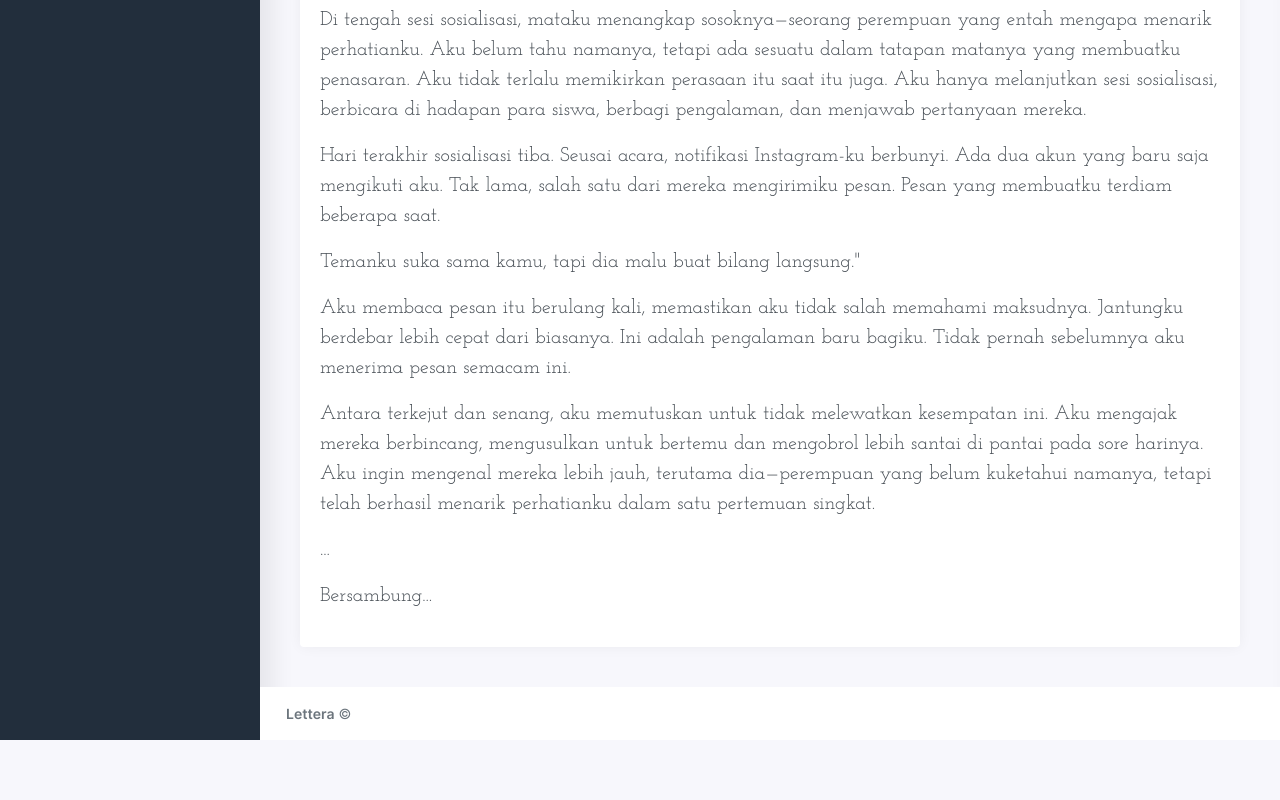
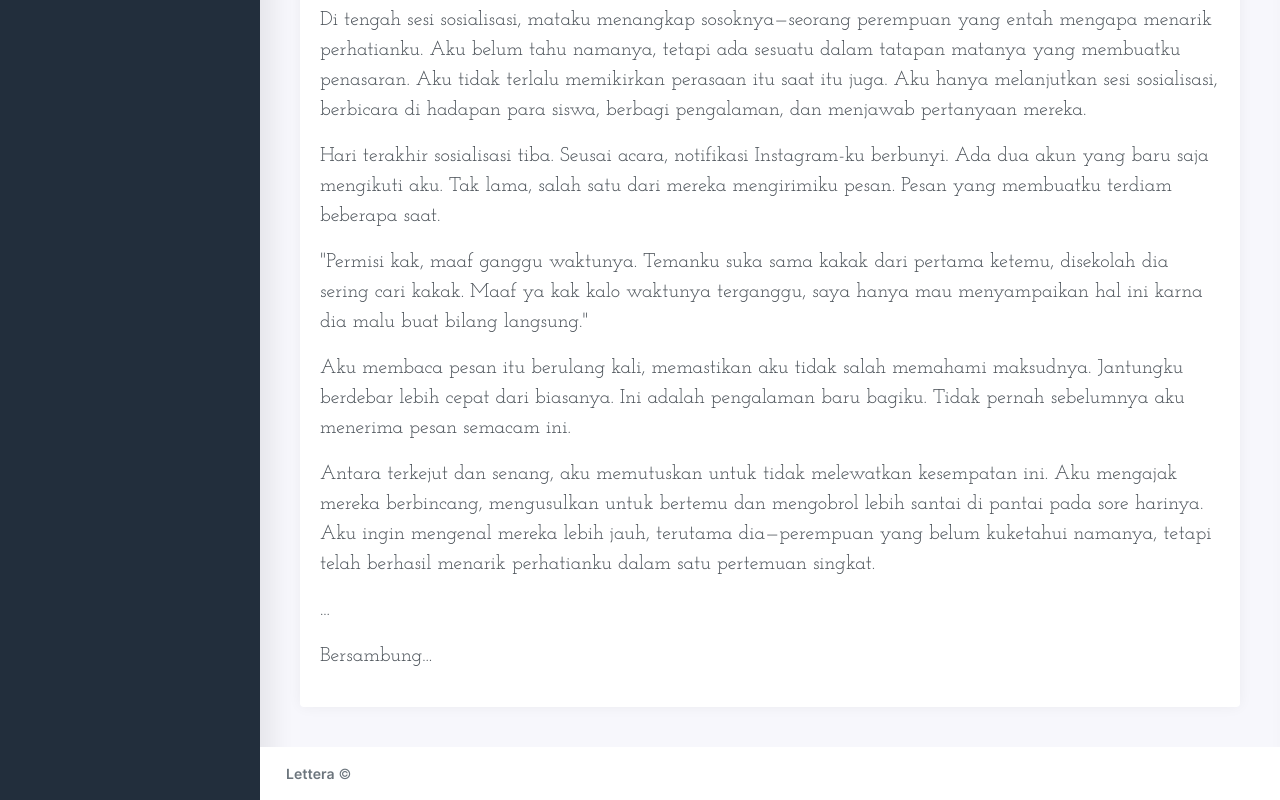
Before and after one commit to NugrohoESBB/Typography, a plain HTML site: page pages/ProsaNesia-Kehadiran/episode1.html in a window 1280 px wide. Shown: the part 1032-1832 px from the top of the page. Before the commit the page ends 1772 px from the top, so only its background shows below. Drawn offline with Linux system fonts and the light colour scheme; a web font is replaced by a local one.

Commit message:
update file

```diff
--- a/pages/ProsaNesia-Kehadiran/episode1.html
+++ b/pages/ProsaNesia-Kehadiran/episode1.html
@@ -143,7 +143,7 @@
 									</div>
 									<p class="head5 prosanesia-csp nc">Di tengah sesi sosialisasi, mataku menangkap sosoknya—seorang perempuan yang entah mengapa menarik perhatianku. Aku belum tahu namanya, tetapi ada sesuatu dalam tatapan matanya yang membuatku penasaran. Aku tidak terlalu memikirkan perasaan itu saat itu juga. Aku hanya melanjutkan sesi sosialisasi, berbicara di hadapan para siswa, berbagi pengalaman, dan menjawab pertanyaan mereka.</p>
 									<p class="head5 prosanesia-csp nc">Hari terakhir sosialisasi tiba. Seusai acara, notifikasi Instagram-ku berbunyi. Ada dua akun yang baru saja mengikuti aku. Tak lama, salah satu dari mereka mengirimiku pesan. Pesan yang membuatku terdiam beberapa saat.</p>
-									<p class="head5 prosanesia-csp nc">Temanku suka sama kamu, tapi dia malu buat bilang langsung."</p>
+									<p class="head5 prosanesia-csp nc">"Permisi kak, maaf ganggu waktunya. Temanku suka sama kakak dari pertama ketemu, disekolah dia sering cari kakak. Maaf ya kak kalo waktunya terganggu, saya hanya mau menyampaikan hal ini karna dia malu buat bilang langsung."</p>
 									<p class="head5 prosanesia-csp nc">Aku membaca pesan itu berulang kali, memastikan aku tidak salah memahami maksudnya. Jantungku berdebar lebih cepat dari biasanya. Ini adalah pengalaman baru bagiku. Tidak pernah sebelumnya aku menerima pesan semacam ini.</p>
 									<p class="head5 prosanesia-csp nc">Antara terkejut dan senang, aku memutuskan untuk tidak melewatkan kesempatan ini. Aku mengajak mereka berbincang, mengusulkan untuk bertemu dan mengobrol lebih santai di pantai pada sore harinya. Aku ingin mengenal mereka lebih jauh, terutama dia—perempuan yang belum kuketahui namanya, tetapi telah berhasil menarik perhatianku dalam satu pertemuan singkat.</p>
 									<p class="head5 prosanesia-csp nc">...</p>
```
